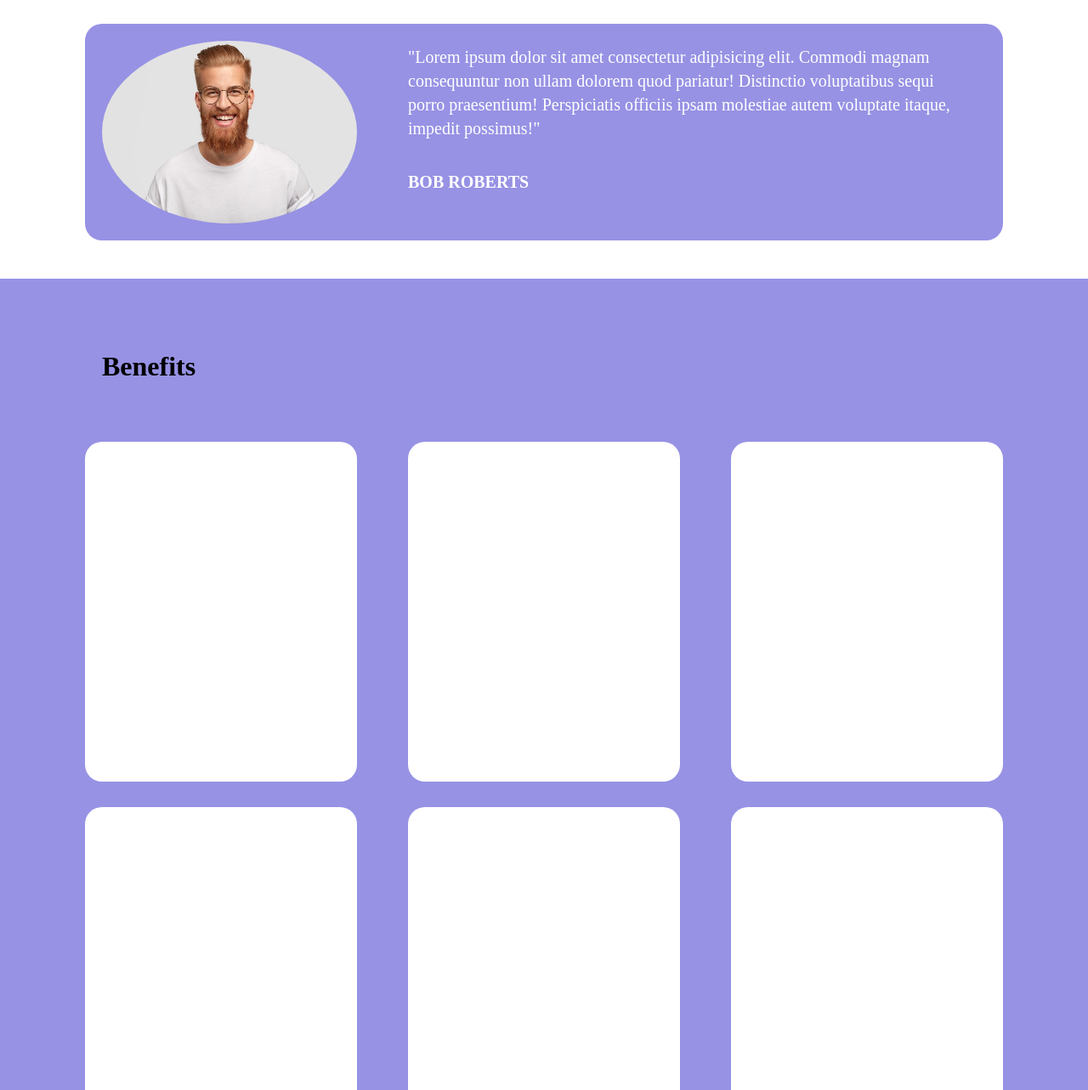
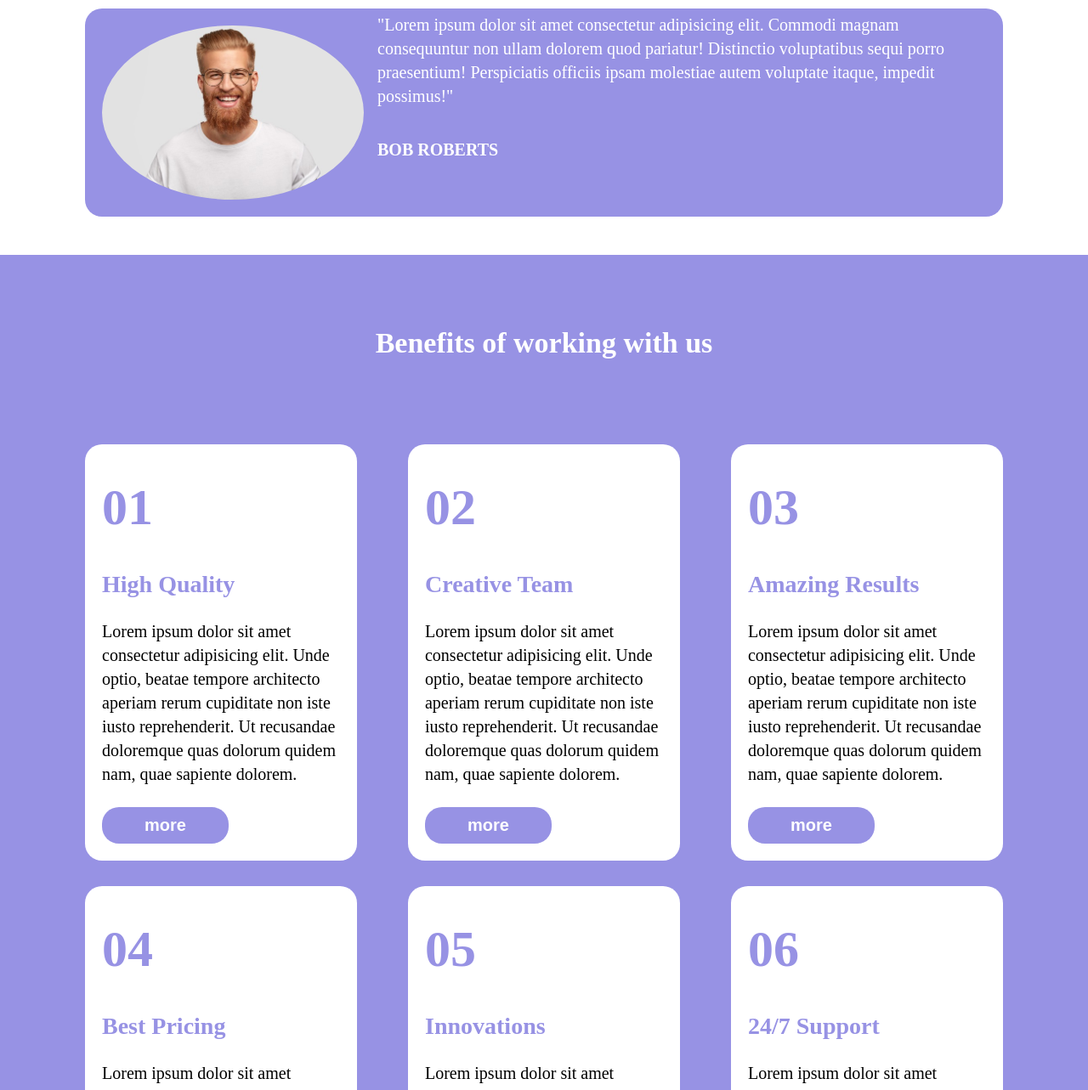
Before and after one commit to Rachele-Turtora/htmlcss-responsive-layout, a plain HTML site: page index.html in a window 1280 px wide. Shown: the part 2985-4268 px from the top of the page at 85% size. Drawn offline with Linux system fonts and the light colour scheme.

Commit message:
[UPD] testimonials + about

```diff
--- a/css/style.css
+++ b/css/style.css
@@ -7,16 +7,10 @@
 
 /* LAYOUT CLASSES */
 
-.container{
-    max-width: 1140px;
-    margin: 0 auto;
+.container,
+.sm-container{
+    width: 100%;
     padding: 30px;
-}
-
-.sm-container{
-    max-width: 960px;
-    margin: 0 auto;
-    padding: 30px 0;
 }
 
 .row{
@@ -123,7 +117,8 @@ img{
 #testimonials .col,
 #benefits .col-title,
 #benefits .col,
-#about .col,
+#about .col-testo,
+#about .col-img,
 #get-started .col,
 footer .col{
     width: 100%;
@@ -157,14 +152,21 @@ footer .col{
 
 #jumbotron p,
 #planning p,
-#testimonials p{
+#testimonials p,
+#benefits p,
+#about p{
     font-size: 20px;
     line-height: 28px;
     margin: 5px 20px;
 }
 
+h2{
+    font-size: 60px;
+    margin: 40px 20px;
+}
+
 h3{
-    font-size: 32px;
+    font-size: 34px;
     margin: 40px 20px;
 }
 
@@ -184,9 +186,32 @@ h4{
 #jumbotron .col p,
 #planning .app-development p,
 .testimonials-intro,
-#testimonials p{
+#testimonials p,
+#benefits h3{
     text-align: center;
     padding-bottom: 30px;
+}
+
+#testimonials h3,
+#benefits h2,
+#benefits h4,
+#about h2,
+#about h3{
+    color: #9792e4;
+}
+
+#testimonials .col-testo p,
+#benefits h3{
+    color: white;
+}
+
+#benefits button,
+#about button{
+    background-color: #9792e4;
+    color: white;
+    font-size: 20px;
+    padding: 10px 50px;
+    margin: 20px;
 }
 
 /*Header*/
@@ -250,22 +275,21 @@ header .menu-mobile{
 
 /*Testimonials*/
 
-#testimonials h3{
-    color: #9792e4;
-}
-
 #testimonials .img{
-    width: 50%;
     display: flex;
     justify-content: center;
 }
 
-#testimonials img{
+#testimonials img,
+#about img{
     border-radius: 50%;
 }
 
-#testimonials .testo p{
-    color: white;
+/*About*/
+
+#about .img{
+    width: 50%;
+    margin-top: 30px;
 }
 
 /* RESPONSIVE */
@@ -300,33 +324,53 @@ header .menu-mobile{
 
     /*Testimonials*/
 
-    #testimonials .img{
+    #testimonials .col-img{
         width: 30%;
     }
 
-    #testimonials .testo{
+    #testimonials .col-testo{
         width: 70%;
     }
 
-    #testimonials .testo p{
+    #testimonials .col-testo p{
         text-align: left;
     }
+
+    /*Benefits*/
 
     #benefits .col{
         width: calc(50% - 60px);
     }
 
-    #about .testo{
+    /*About*/
+
+    #about .col-testo{
         width: 60%;
+        padding-right: 20px;
     }
 
-    #about .img{
+    #about .col-img{
         width: 40%;
     }
 
 }
 
+@media screen and (min-width: 992px){
+
+    .sm-container{
+        max-width: 960px;
+        margin: 0 auto;
+        padding: 30px 0;
+    }
+
+}
+
 @media screen and (min-width: 1200px){
+
+    .container{
+        max-width: 1140px;
+        margin: 0 auto;
+    }
 
     /*Header*/
 
--- a/index.html
+++ b/index.html
@@ -105,28 +105,34 @@
                         <p>We place huge value on strong relationships and have seen the benefit they bring to our business. <br>Customer feedback is vital in helping us to get it right.</p>
                     </div>
                     <div class="col bg-violet">
+                        <div class="col-img">
                             <div class="img">
                                 <img src="./assets/img/testimonial1.jpg" alt="testimonial">
                             </div>
-                        <div class="testo">
+                        </div>
+                        <div class="col-testo">
                             <p>"Lorem ipsum dolor sit amet consectetur adipisicing elit. Commodi magnam consequuntur non ullam dolorem quod pariatur! Distinctio voluptatibus sequi porro praesentium! Perspiciatis officiis ipsam molestiae autem voluptate itaque, impedit possimus!"</p>
                             <p class="name"><strong>NAT RAYNOLDS</strong></p>
                         </div>
                     </div>
                     <div class="col bg-violet">
+                        <div class="col-img">
                             <div class="img">
                                 <img src="./assets/img/testimonial2.jpg" alt="testimonial">
                             </div>
-                        <div class="testo">
+                        </div>
+                        <div class="col-testo">
                             <p>"Lorem ipsum dolor sit amet consectetur adipisicing elit. Commodi magnam consequuntur non ullam dolorem quod pariatur! Distinctio voluptatibus sequi porro praesentium! Perspiciatis officiis ipsam molestiae autem voluptate itaque, impedit possimus!"</p>
                             <p class="name"><strong>CELIA ALMEDA</strong></p>
                         </div>
                     </div>
                     <div class="col bg-violet">
+                        <div class="col-img">
                             <div class="img">
                                 <img src="./assets/img/testimonial3.jpg" alt="testimonial">
                             </div>
-                        <div class="testo">
+                        </div>
+                        <div class="col-testo">
                             <p>"Lorem ipsum dolor sit amet consectetur adipisicing elit. Commodi magnam consequuntur non ullam dolorem quod pariatur! Distinctio voluptatibus sequi porro praesentium! Perspiciatis officiis ipsam molestiae autem voluptate itaque, impedit possimus!"</p>
                             <p class="name"><strong>BOB ROBERTS</strong></p>
                         </div>
@@ -138,25 +144,66 @@
             <div class="container">
                 <div class="row">
                     <div class="col-title">
-                        <h3>Benefits</h3>
+                        <h3>Benefits of working with us</h3>
                     </div>
-                    <div class="col bg-white height-400"></div>
-                    <div class="col bg-white height-400"></div>
-                    <div class="col bg-white height-400"></div>
-                    <div class="col bg-white height-400"></div>
-                    <div class="col bg-white height-400"></div>
-                    <div class="col bg-white height-400"></div>
+                    <div class="col bg-white">
+                        <h2>01</h2>
+                        <h4>High Quality</h4>
+                        <p>Lorem ipsum dolor sit amet consectetur adipisicing elit. Unde optio, beatae tempore architecto aperiam rerum cupiditate non iste iusto reprehenderit. Ut recusandae doloremque quas dolorum quidem nam, quae sapiente dolorem.</p>
+                        <button class="btn"><strong>more</strong></button>
+                    </div>
+                    <div class="col bg-white">
+                        <h2>02</h2>
+                        <h4>Creative Team</h4>
+                        <p>Lorem ipsum dolor sit amet consectetur adipisicing elit. Unde optio, beatae tempore architecto aperiam rerum cupiditate non iste iusto reprehenderit. Ut recusandae doloremque quas dolorum quidem nam, quae sapiente dolorem.</p>
+                        <button class="btn"><strong>more</strong></button>
+                    </div>
+                    <div class="col bg-white">
+                        <h2>03</h2>
+                        <h4>Amazing Results</h4>
+                        <p>Lorem ipsum dolor sit amet consectetur adipisicing elit. Unde optio, beatae tempore architecto aperiam rerum cupiditate non iste iusto reprehenderit. Ut recusandae doloremque quas dolorum quidem nam, quae sapiente dolorem.</p>
+                        <button class="btn"><strong>more</strong></button>
+                    </div>
+                    <div class="col bg-white">
+                        <h2>04</h2>
+                        <h4>Best Pricing</h4>
+                        <p>Lorem ipsum dolor sit amet consectetur adipisicing elit. Unde optio, beatae tempore architecto aperiam rerum cupiditate non iste iusto reprehenderit. Ut recusandae doloremque quas dolorum quidem nam, quae sapiente dolorem.</p>
+                        <button class="btn"><strong>more</strong></button>
+                    </div>
+                    <div class="col bg-white">
+                        <h2>05</h2>
+                        <h4>Innovations</h4>
+                        <p>Lorem ipsum dolor sit amet consectetur adipisicing elit. Unde optio, beatae tempore architecto aperiam rerum cupiditate non iste iusto reprehenderit. Ut recusandae doloremque quas dolorum quidem nam, quae sapiente dolorem.</p>
+                        <button class="btn"><strong>more</strong></button>
+                    </div>
+                    <div class="col bg-white">
+                        <h2>06</h2>
+                        <h4>24/7 Support</h4>
+                        <p>Lorem ipsum dolor sit amet consectetur adipisicing elit. Unde optio, beatae tempore architecto aperiam rerum cupiditate non iste iusto reprehenderit. Ut recusandae doloremque quas dolorum quidem nam, quae sapiente dolorem.</p>
+                        <button class="btn"><strong>more</strong></button>
+                    </div>
                 </div>
             </div>
         </div>
         <div id="about">
             <div class="container">
                 <div class="row">
-                    <div class="col height-800 bg-red">
-                        <div class="testo"></div>
+                    <div class="col-testo">
+                        <div class="testo">
+                            <h2>About Us</h2>
+                            <p>Lorem ipsum dolor sit amet consectetur adipisicing elit. Recusandae possimus, sapiente, excepturi eveniet aspernatur rem mollitia voluptas reprehenderit est, hic deserunt nisi maxime rerum ullam sequi accusantium atque blanditiis cum?</p>
+                            <p>Lorem ipsum dolor sit amet consectetur adipisicing elit. Eligendi minus accusantium nemo, assumenda voluptatum, amet nulla explicabo dolore, possimus mollitia voluptatem perferendis adipisci provident! Eum quia at aspernatur consectetur provident.</p>
                         </div>
-                    <div class="col height-400 bg-red">
-                        <div class="img"></div>
+                    </div>
+                    <div class="col-img">
+                        <div class="img">
+                            <img src="./assets/img/about.jpg" alt="about">
+                        </div>
+                        <h3>I help companies tincidunt tortor aliquam nulla facilisi cras fermentum odio.</h3>
+                        <button class="btn">
+                            <i class="fab fa-linkedin"></i>
+                            Find me on Linkedin
+                        </button>
                     </div>
                 </div>
             </div>
```
Lines whose indentation alone changed are shown as unchanged.
